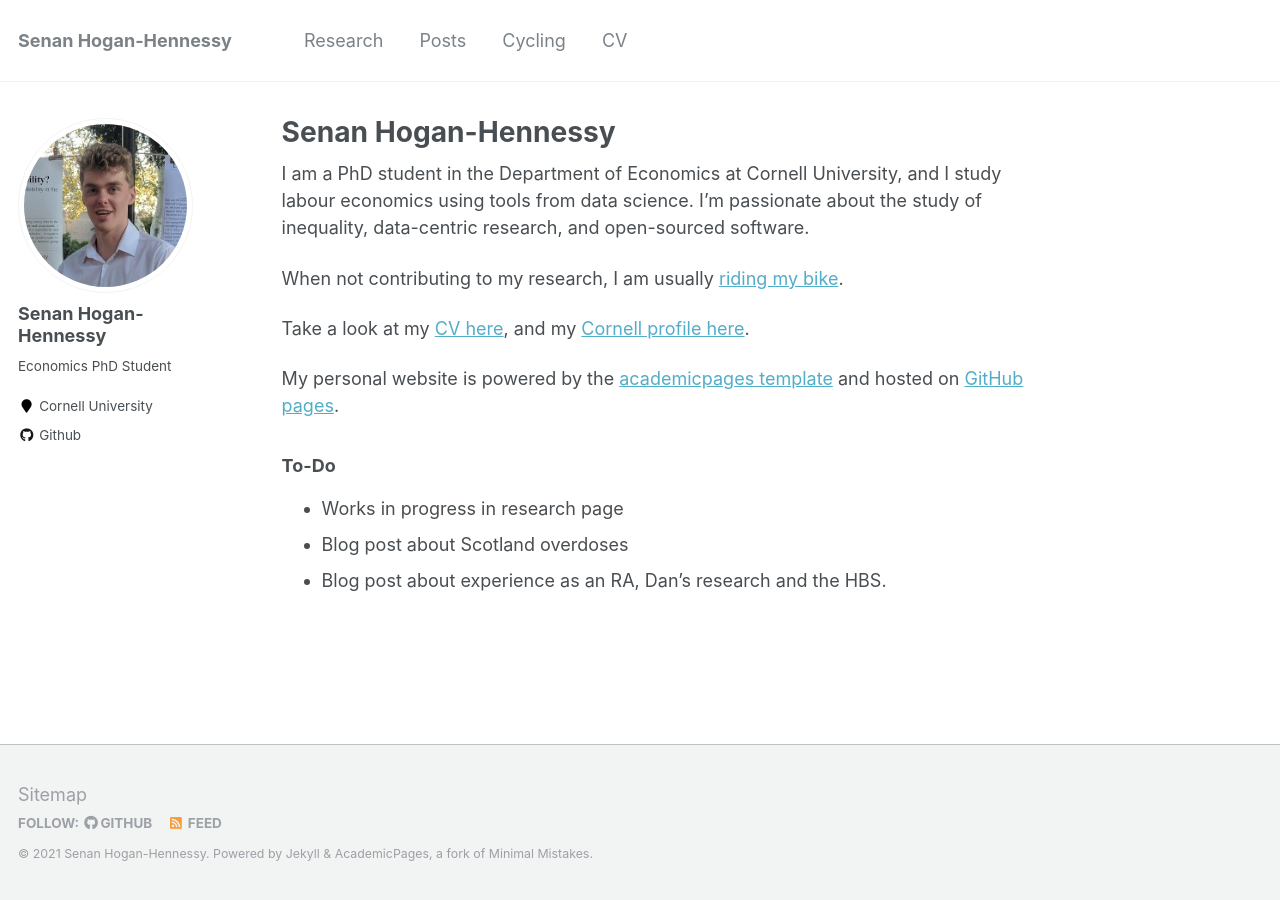
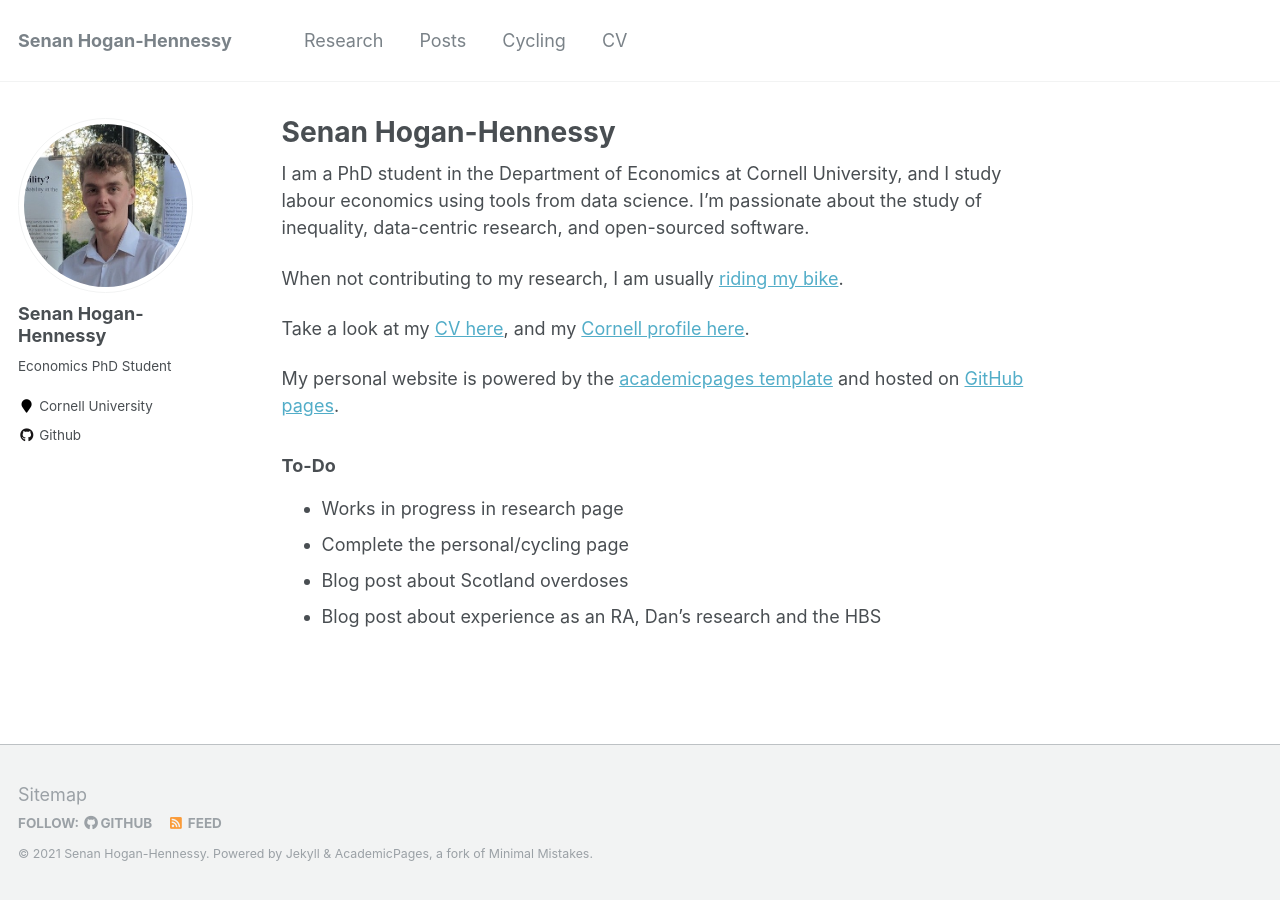
Before and after one commit to shoganhennessy/shoganhennessy.github.io, a Jekyll site: the page built from _pages/about.md, in a window 1280 px wide. Built offline with Jekyll 4.4.1, drawn with Linux system fonts in a browser that asks for light colours.

Commit message:
changing the available pages

```diff
--- a/_pages/about.md
+++ b/_pages/about.md
@@ -20,5 +20,6 @@ My personal website is powered by the [academicpages template](https://github.co
 ### To-Do
 
 - Works in progress in research page
+- Complete the personal/cycling page
 - Blog post about Scotland overdoses
-- Blog post about experience as an RA, Dan's research and the HBS.
+- Blog post about experience as an RA, Dan's research and the HBS
```
